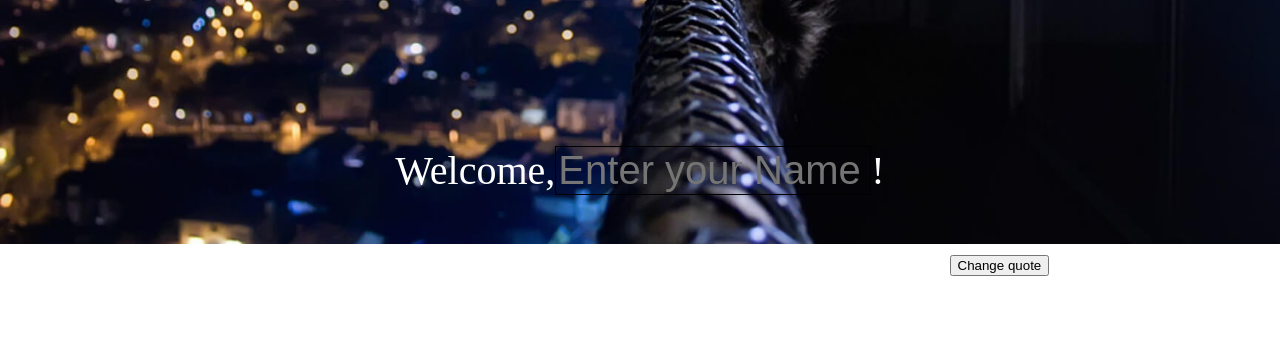
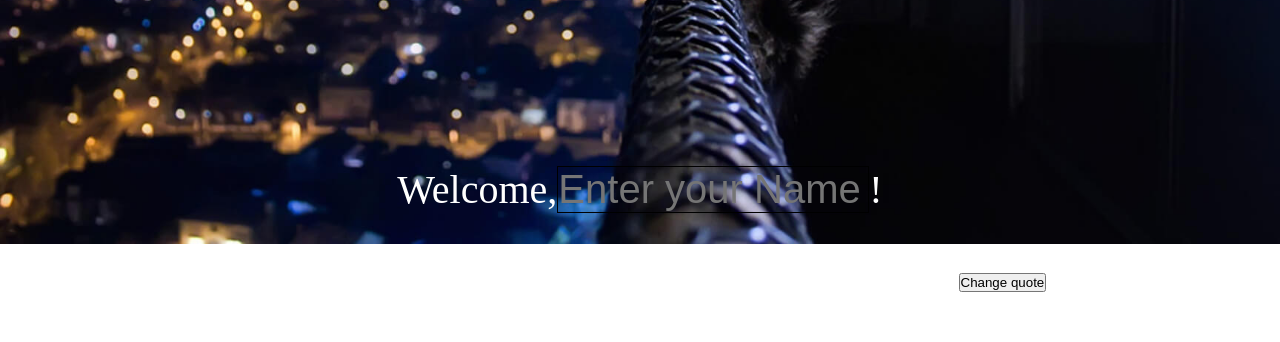
Before and after one commit to Qyaers/task-js-2, a plain HTML site: page index.html in a window 1280 px wide. Shown: the part 556-898 px from the top of the page. Drawn offline with Linux system fonts and the light colour scheme.

Commit message:
fix: js functions and some css

```diff
--- a/css/css.css
+++ b/css/css.css
@@ -1,11 +1,16 @@
+* {
+	margin: 0;
+	padding: 0;
+}
 body,
 html {
 	height: 100%;
 	width: 100%;
-	margin: 0;
-	padding: 0;
 	text-decoration: none;
 	user-select: none;
+}
+body {
+	overflow-y: hidden;
 }
 .wrapper {
 }
@@ -30,7 +35,6 @@ html {
 }
 /* ------------------------- container ------------------------- */
 .container {
-	height: auto;
 	display: flex;
 	flex-direction: column;
 	justify-content: space-evenly;
@@ -40,7 +44,7 @@ html {
 	display: flex;
 }
 .date-time {
-	margin-top: 10%;
+	margin-top: 150px;
 	display: flex;
 	flex-direction: column;
 	color: white;
--- a/js/js.js
+++ b/js/js.js
@@ -1,6 +1,11 @@
 let btnChangeBG = document.querySelector('.btn-change-bg');
+let btnChangeQuote = document.querySelector('.btn-quote-change');
+document.body.style.backgroundSize = 'cover';
+document.body.style.backgroundPosition = 'center';
+document.body.style.backgroundRepeat = 'no-repeat';
+document.body.style.transition = 'background 0.5s';
+
 btnChangeBG.addEventListener('click', changeBackGround);
-let btnChangeQuote = document.querySelector('.btn-quote-change');
 btnChangeQuote.addEventListener('click', changeQuote);
 
 window.onload = getTime;
@@ -13,18 +18,20 @@ setInterval(getDate, 5)
 
 // TODO запросы погоды и цитат
 // ------------------------------- functions ------------------------------
-
 function changeBackGround() {
-	let backgroundImageArr = ['/assets/img/1.jpg', '/assets/img/2.jpg', '/assets/img/3.jpg', '/assets/img/4.jpg', '/assets/img/5.jpg', '/assets/img/6.jpg'];
+	let backgroundImageArr = [
+		'/assets/img/1.jpg',
+		'/assets/img/2.jpg',
+		'/assets/img/3.jpg',
+		'/assets/img/4.jpg',
+		'/assets/img/5.jpg',
+		'/assets/img/6.jpg'];
 	let randomNum = getRandomIntInclusive(0, backgroundImageArr.length);
 	do {
 		randomNum = getRandomIntInclusive(0, backgroundImageArr.length);
 	} while (document.body.style.backgroundImage == `url("${backgroundImageArr[randomNum]}")`)
 	document.body.style.backgroundImage = `url(${backgroundImageArr[randomNum]})`;
-	document.body.style.backgroundSize = 'cover';
-	document.body.style.transition = 'all 1s'
-	document.body.style.backgroundPosition = 'center';
-	document.body.style.backgroundRepeat = 'no-repeat';
+
 }
 
 function getRandomIntInclusive(min, max) {
```
